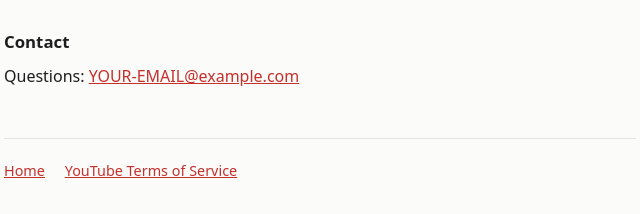
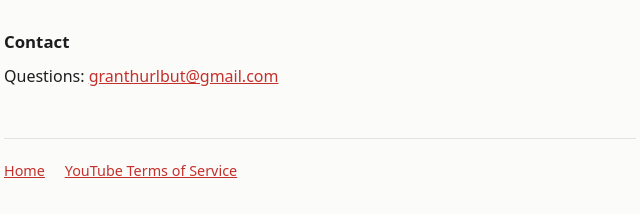
Before and after one commit to ssaturn777/ssaturn777.github.io, a plain HTML site: page privacy.html in a window 1280 px wide. Shown: the part 996-1210 px from the top of the page, 320-960 px from the left. Drawn offline with Linux system fonts and the light colour scheme.

Commit message:
Update privacy.html

```diff
--- a/privacy.html
+++ b/privacy.html
@@ -50,7 +50,7 @@
   <p>Access can be revoked at any time from your Google Account's <a href="https://myaccount.google.com/permissions">third-party access page</a>. Deleting the stored tokens from the owner's computer also ends access.</p>
 
   <h2>Contact</h2>
-  <p>Questions: <a href="mailto:YOUR-EMAIL@example.com">YOUR-EMAIL@example.com</a></p>
+  <p>Questions: <a href="mailto:YOUR-EMAIL@example.com">granthurlbut@gmail.com</a></p>
 
   <footer>
     <a href="index.html">Home</a>
```
